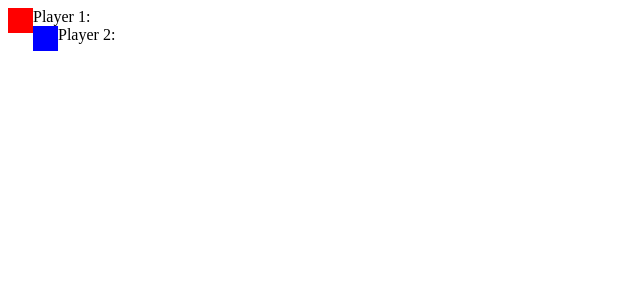
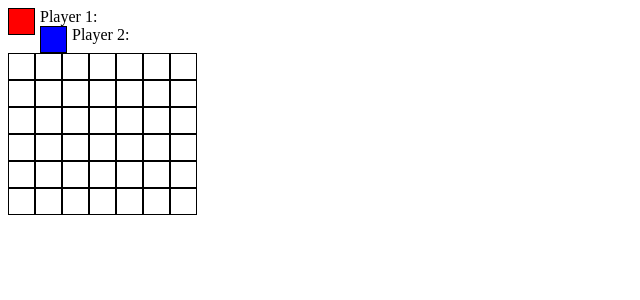
Before and after one commit to RocketPuppy/IGN-Code-Foo, a PHP site: page / in a window 1280 px wide. Shown: the top 300 px of the page, without its empty margins (0-640 px from the left). Run offline with PHP 8.4, Linux system fonts and the light colour scheme.

Commit message:
Fixed borders and legend padding

```diff
--- a/Q5/board.css
+++ b/Q5/board.css
@@ -1,12 +1,17 @@
 .col{
     width: 25px;
     height: 25px;
+    border: 1px solid black;
     float: left;
-    border: 1px;
 }
-.col a{
-    width: 25px;
-    height: 25px;
+#legend *{
+    float: left;
+    margin: 0;
+    margin-right: 5px;
+    padding: 0;
+}
+.row{
+    clear: both;
 }
 .player1{
     background-color: red;
```
